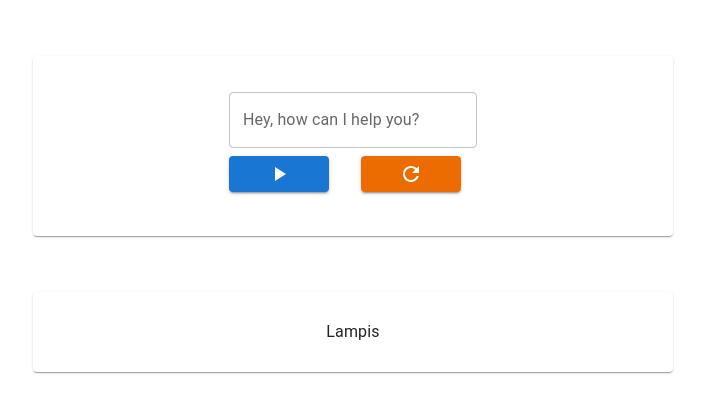
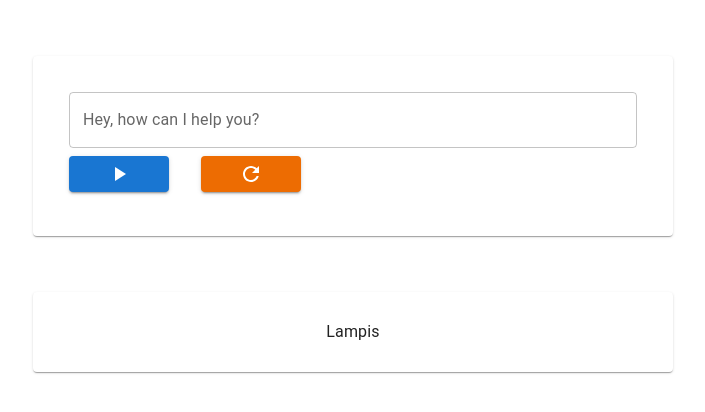
Before and after one commit to l-papantoniou/openai-ui, a React (Create React App) app: page / in a window 1280 px wide. Shown: the top 412 px of the page, without its empty margins (391-1096 px from the left). Built offline with nearby package versions, Linux system fonts and the light colour scheme; the HTML template or start-up script is replaced by a standard one.

Commit message:
Changes on form.

```diff
--- a/src/App.js
+++ b/src/App.js
@@ -41,6 +41,7 @@ function App() {
         setIsLoading(false);
     };
 
+    let x = 25;
 
     return (
         <Fragment>
@@ -49,24 +50,31 @@ function App() {
                     <CardContent>
                         <form onSubmit={handleSubmit}>
                             <TextField id="outlined-basic"
+                                       sx={{minWidth: 400}}
                                        label="Hey, how can I help you?"
                                        variant="outlined"
                                        fullWidth
                                        value={input}
                                        onChange={handleInputChange}/>
-                        </form>
+
                             <Button
-                            style={{width: "100px"}}
+                                style={{
+                                    width: "100px"
+                                }}
                                 type="submit"
                                 fullWidth
                                 variant="contained"
-                            sx={{mt: 1}}
+                                sx={{
+                                    mt: 1
+                                }}
+
                             >
                                 <PlayArrowIcon/>
                             </Button>
                             {output !== '' &&
                                 <ClearButton onClick={() => initialStates()}/>
                             }
+                        </form>
                     </CardContent>
                 </CardComponent>
                 {isLoading && <LoadingIndicator/>}
--- a/src/components/CardComponent.js
+++ b/src/components/CardComponent.js
@@ -8,9 +8,10 @@ const CardComponent = ({children}) => {
             marginTop: 7,
             mb: 2,
             display: "flex",
-            flexDirection: "column",
+            justifyContent: "center",
             alignItems: "center",
             padding: "20px",
+
         }}>
             {children}
         </Card>
```
Lines whose indentation alone changed are shown as unchanged.
